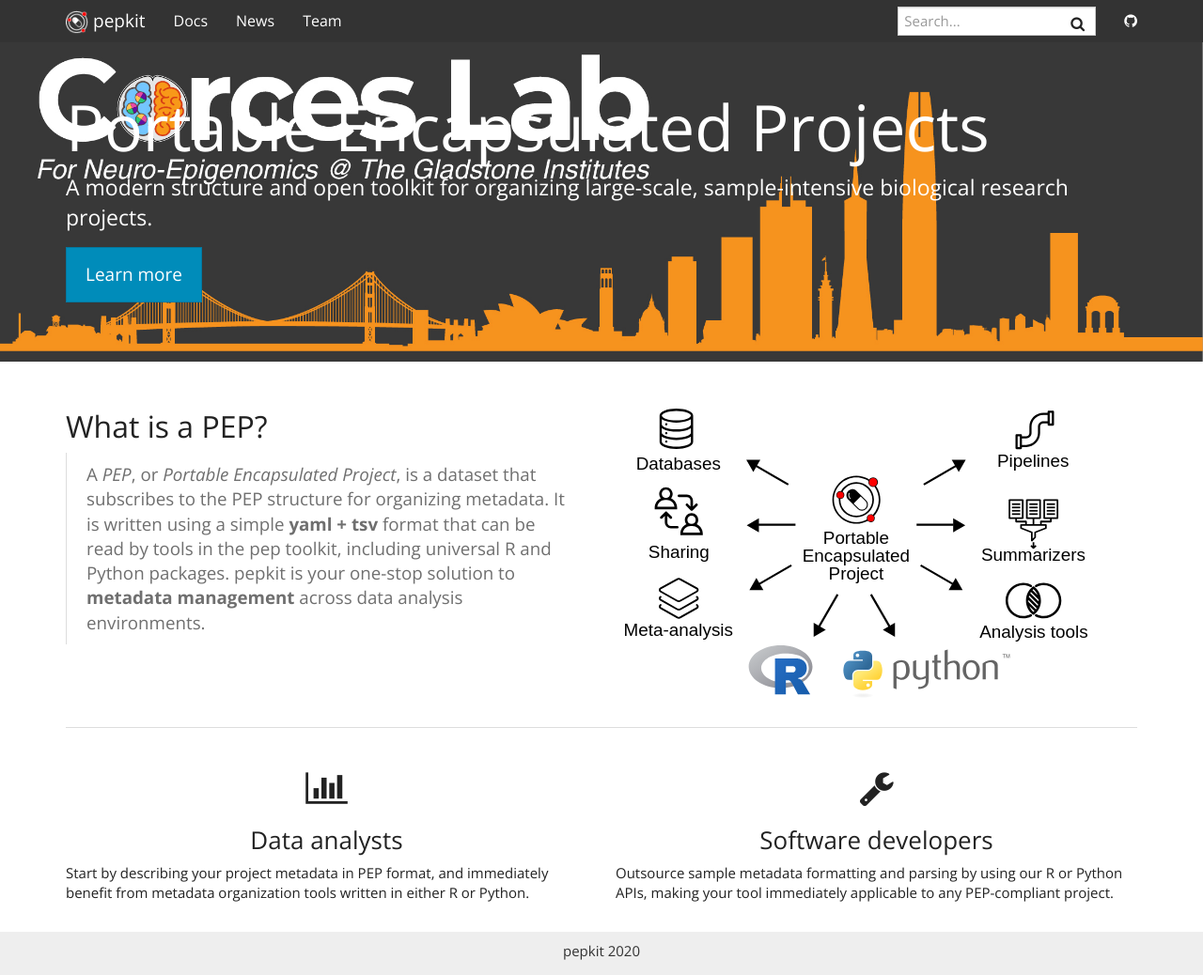
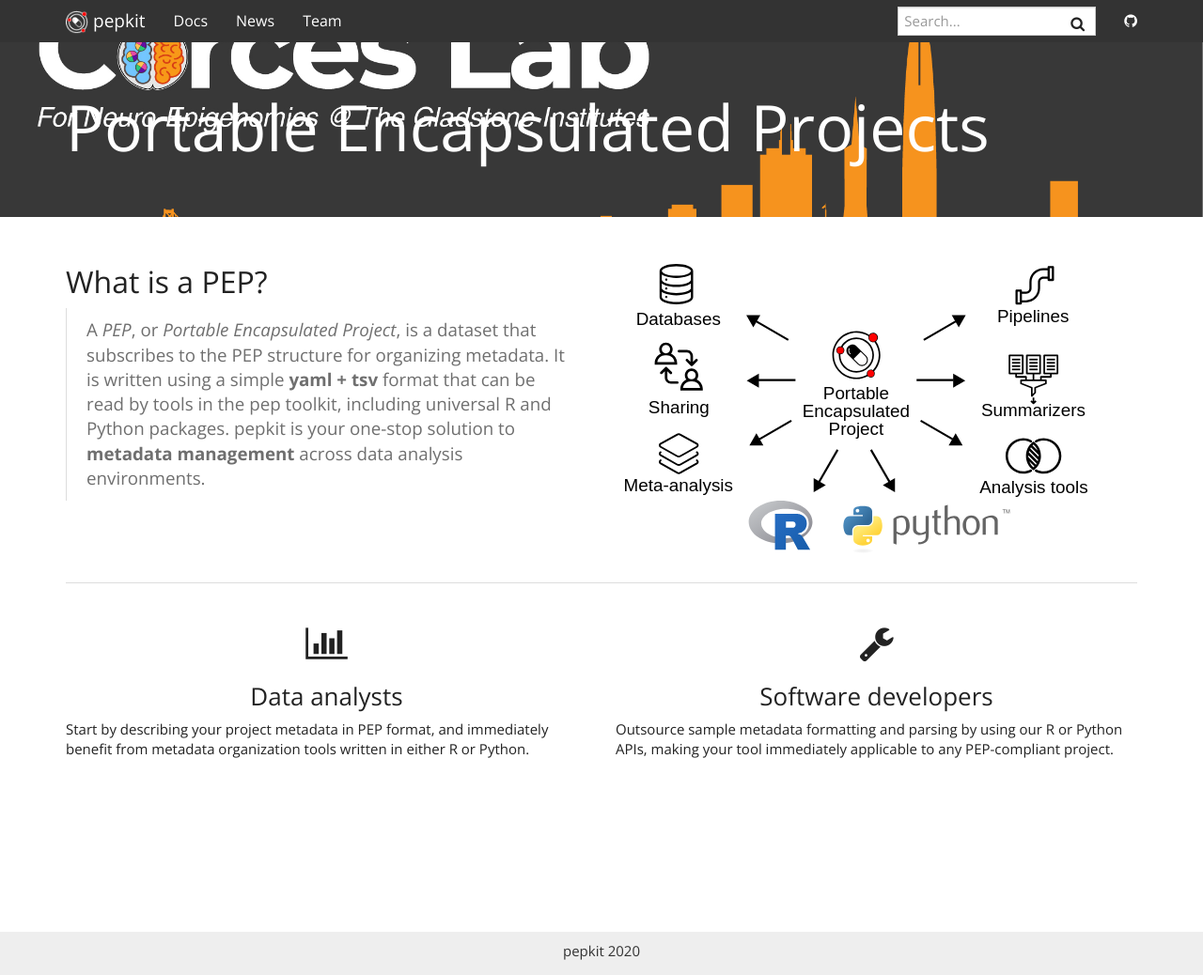
Before and after one commit to corceslab/corceslab.github.io, a Jekyll site: the page built from index.html, in a window 1280 px wide and 1038 px high. Shown: the whole window at 94% size. Built offline with Jekyll 4.4.1, drawn with Linux system fonts in a browser that asks for light colours; nearby versions of some CDN libraries.

Commit message:
update banner

```diff
--- a/index.html
+++ b/index.html
@@ -5,9 +5,6 @@
 <div class="header-container jumbotron">
     <div class="container">
         <h1>Portable Encapsulated Projects</h1>
-        <p>A modern structure and open toolkit for organizing large-scale, sample-intensive biological research projects.
-          </p>
-        <p><a class="btn btn-primary btn-lg" href="{{ "/docs/home/" | prepend: site.baseurl }}" role="button">Learn more</a></p>
     </div>
 </div>
 
```
